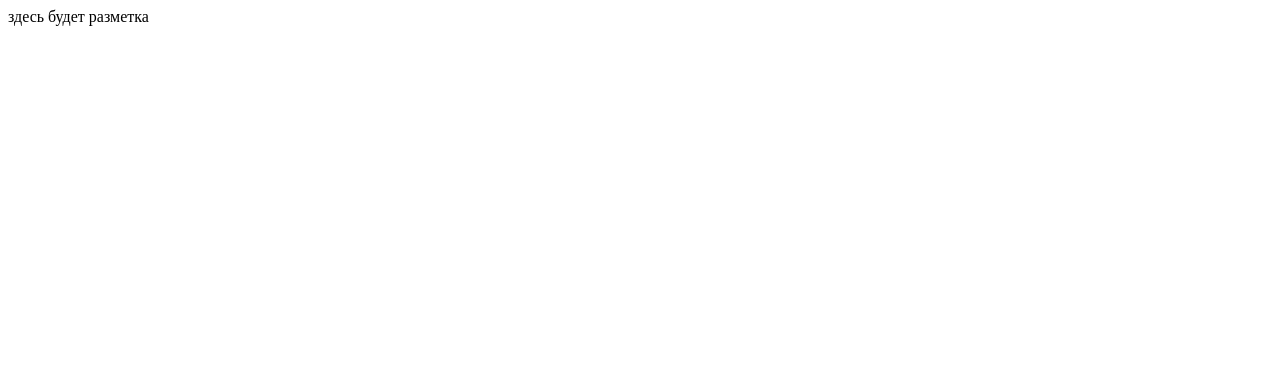
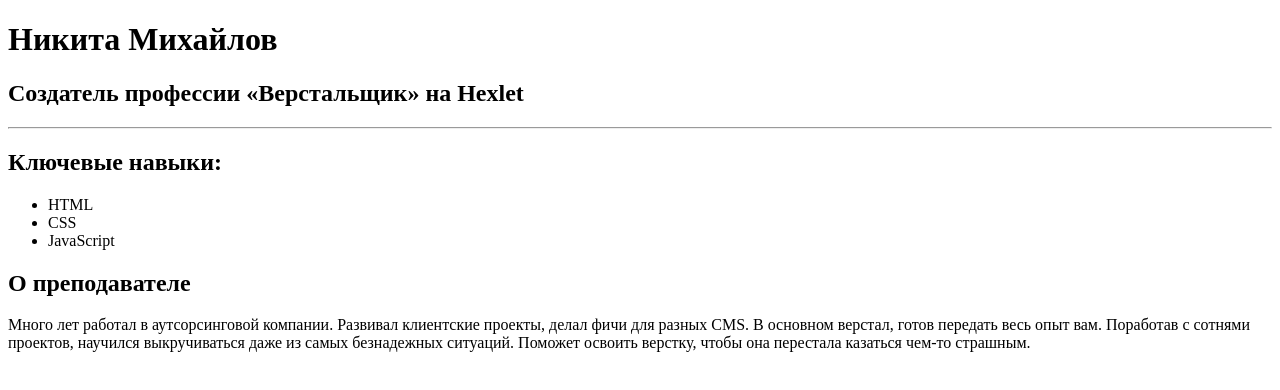
Before and after one commit to Sofushkins/my-first-site, a plain HTML site: page index.html in a window 1280 px wide. Drawn offline with Linux system fonts and the light colour scheme.

Commit message:
Update index.html

```diff
--- a/index.html
+++ b/index.html
@@ -1,2 +1,31 @@
-здесь будет разметка
+<!DOCTYPE html>
+<html lang="en">
+  <main>
+   <link rel="stylesheet" href="style.css">
+   <h1>Никита Михайлов</h1>
+   <h2>Создатель профессии «Верстальщик» на Hexlet</h2>
+
+   <hr>
+
+   <section>
+     <h2>Ключевые навыки:</h2>
+     <ul>
+       <li>HTML</li>
+       <li>CSS</li>
+       <li>JavaScript</li>
+    </ul>
+   </section>
+
+   <section>
+     <h2>О преподавателе</h2>
+     <p>
+       Много лет работал в аутсорсинговой компании. Развивал клиентские проекты,
+       делал фичи для разных CMS. В основном верстал, готов передать весь опыт
+       вам. Поработав с сотнями проектов, научился выкручиваться даже из самых
+       безнадежных ситуаций. Поможет освоить верстку, чтобы она перестала
+       казаться чем-то страшным.
+     </p>
+   </section>
+ </main>
+
  <link rel="stylesheet" href="style.css">
```
